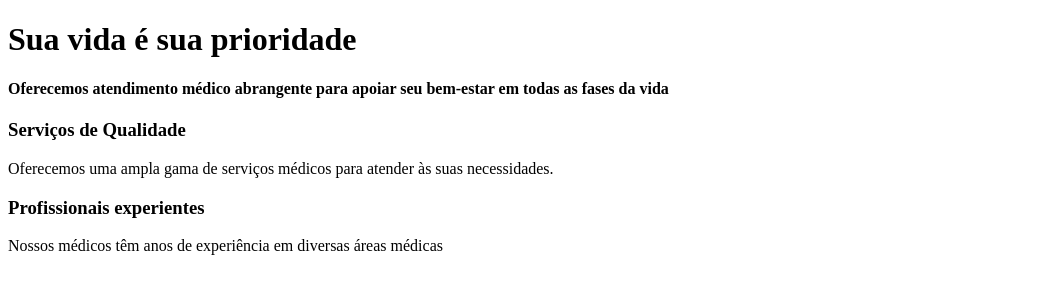
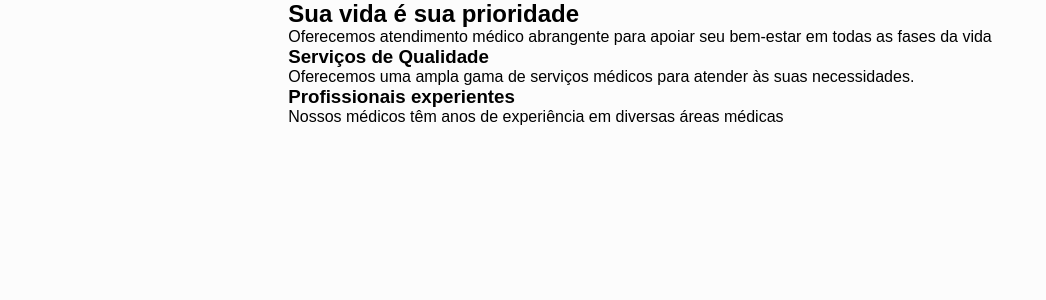
Before and after one commit to gabrpereira/landinpage-clinica-medica, a React (Vite) app: page / in a window 1280 px wide. Shown: the top 300 px of the page, without its empty margins (0-1046 px from the left). Built offline with nearby package versions, Linux system fonts and the light colour scheme.

Commit message:
Iniciando o design e ajustes específicos

```diff
--- a/index.html
+++ b/index.html
@@ -4,7 +4,7 @@
     <meta charset="UTF-8" />
     <link rel="icon" type="image/svg+xml" href="/vite.svg" />
     <meta name="viewport" content="width=device-width, initial-scale=1.0" />
-    <title>landinpage-clinica-medica</title>
+    <title>Clínica Médica</title>
   </head>
   <body>
     <div id="root"></div>
--- /dev/null
+++ b/src/components/menu/Menu_page_01.css
@@ -0,0 +1,5 @@
+.container_menu_p_01 {
+  display: flex;
+  justify-content: center;
+  align-items: center;
+}
--- a/src/components/menu/Menu_page_01.jsx
+++ b/src/components/menu/Menu_page_01.jsx
@@ -1,12 +1,12 @@
 function Menu_page_01() {
   return (
-    <div>
-      <h1>Sua vida é sua prioridade</h1>
-      <h4>
+    <section className="container_menu_p_01">
+      <h1 className="title_menu_p_01">Sua vida é sua prioridade</h1>
+      <p className="text_menu_p_01">
         Oferecemos atendimento médico abrangente para apoiar seu bem-estar em
         todas as fases da vida
-      </h4>
-    </div>
+      </p>
+    </section>
   );
 }
 
--- a/src/components/section/Card_02.jsx
+++ b/src/components/section/Card_02.jsx
@@ -4,7 +4,8 @@ function Card_02() {
       <h3>Profissionais experientes</h3>
       <p>Nossos médicos têm anos de experiência em diversas áreas médicas</p>
     </div>
+
   );
 }
 
-export default Card_02;
+  export default Card_02;
--- a/src/index.css
+++ b/src/index.css
@@ -0,0 +1,56 @@
+* {
+  margin: 0;
+  padding: 0;
+  box-sizing: border-box;
+  font-family: Arial, Helvetica, sans-serif;
+}
+
+body {
+  display: flex;
+  justify-content: center;
+  align-items: center;
+  background-color: var(--white);
+}
+
+:root{
+    --white: #FCFCFC;
+    --black: #1C2228;
+    --blue: #E5EEf5;
+    --orange: #FD957C;
+    --cinza: #4F5D64;
+}
+
+:root {
+    --space-1:  0.25rem; /*  4px  */
+    --space-2:  0.5rem;  /*  8px  */
+    --space-3:  1rem;    /* 16px  */
+    --space-4:  1.5rem;  /* 24px  */
+    --space-5:  2rem;    /* 32px  */
+    --space-6:  2.5rem;  /* 40px  */
+    --space-7:  3rem;    /* 48px  */
+    --space-8:  3.5rem;  /* 56px  */
+    --space-9:  4rem;    /* 64px  */
+    --space-10: 5rem;    /* 80px  */
+    --space-11: 5.5rem;  /* 88px  */
+    --space-12: 6rem;    /* 96px  */
+    --space-13: 6.5rem;  /* 104px */
+    --space-A4: 9rem;    /* 144px */
+    --space-14: 10rem;   /* 160px */
+    --space-15: 17.5rem; /* 280px */
+    --space-16: 20rem;   /* 320px */
+    --space-17: 25rem;   /* 400px */
+}
+
+:root {
+    --font-xs: 0.75rem;  /* 12px  */
+    --font-sm: 0.875rem; /* 14px  */
+    --font-md: 1rem;     /* 16px  */
+    --font-lg: 1.25rem;  /* 20px  */
+    --font-xl: 1.5rem;   /* 24px  */
+    --font-xxl: 2rem;    /* 32px  */
+    --font-hero: 3rem;   /* 48px  */
+}
+
+:root {
+    --f-fam: "Raleway", sans-serif;
+}
```
